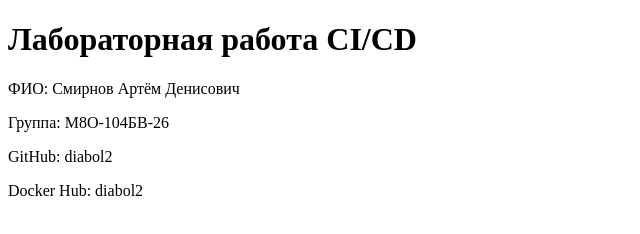
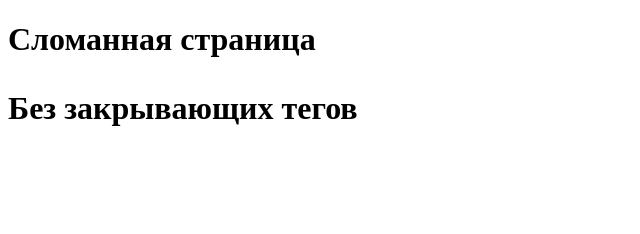
Before and after one commit to diabol2/diabol2-ci-cd-lab, a plain HTML site: page index.html in a window 1280 px wide. Shown: the whole page, without its empty margins (0-640 px from the left). Drawn offline with Linux system fonts and the light colour scheme.

Commit message:
break: corrupt html

```diff
--- a/index.html
+++ b/index.html
@@ -1,14 +1,6 @@
 <!DOCTYPE html>
-<html lang="ru">
-<head>
-    <meta charset="UTF-8">
-    <title>CI/CD Lab</title>
-</head>
+<html>
 <body>
-    <h1>Лабораторная работа CI/CD</h1>
-    <p>ФИО: Смирнов Артём Денисович</p>
-    <p>Группа: М8О-104БВ-26</p>
-    <p>GitHub: diabol2</p>
-    <p>Docker Hub: diabol2</p>
+    <h1>Сломанная страница
+    <div><p>Без закрывающих тегов
 </body>
-</html>
```
